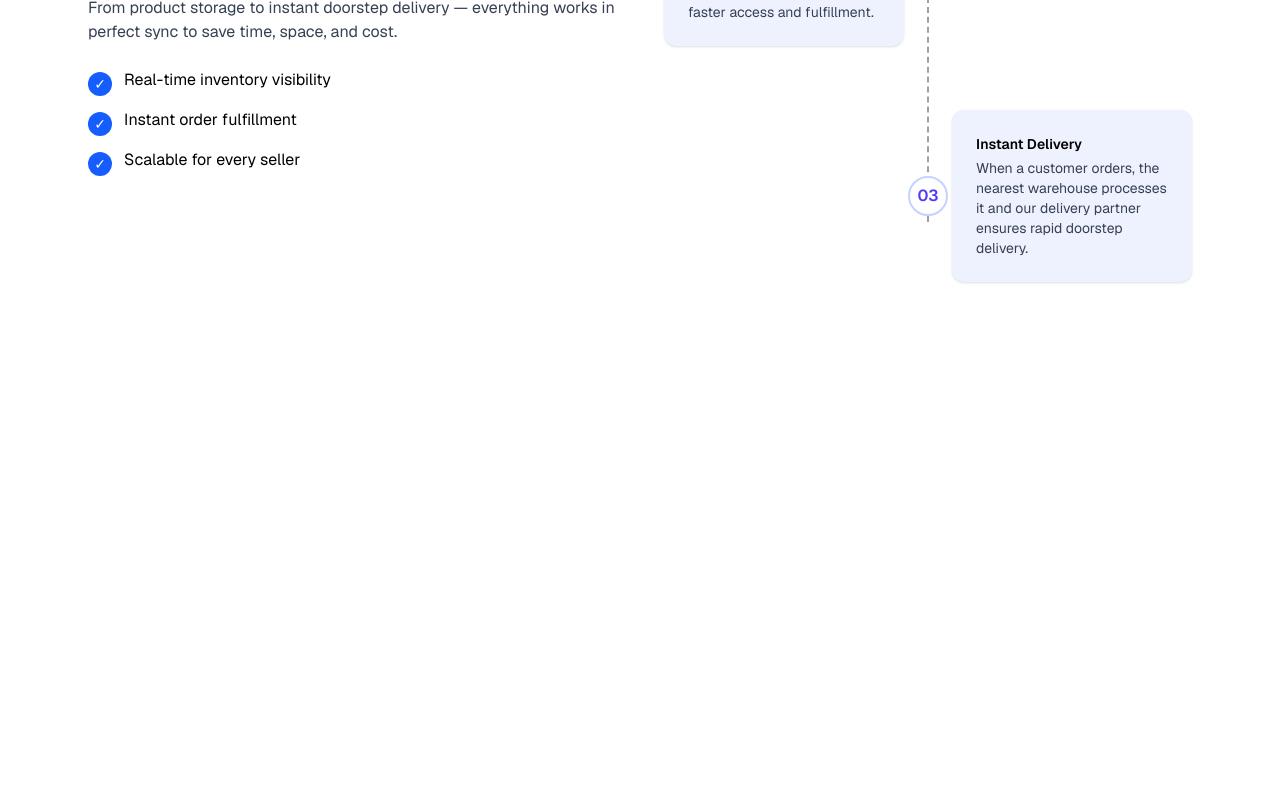
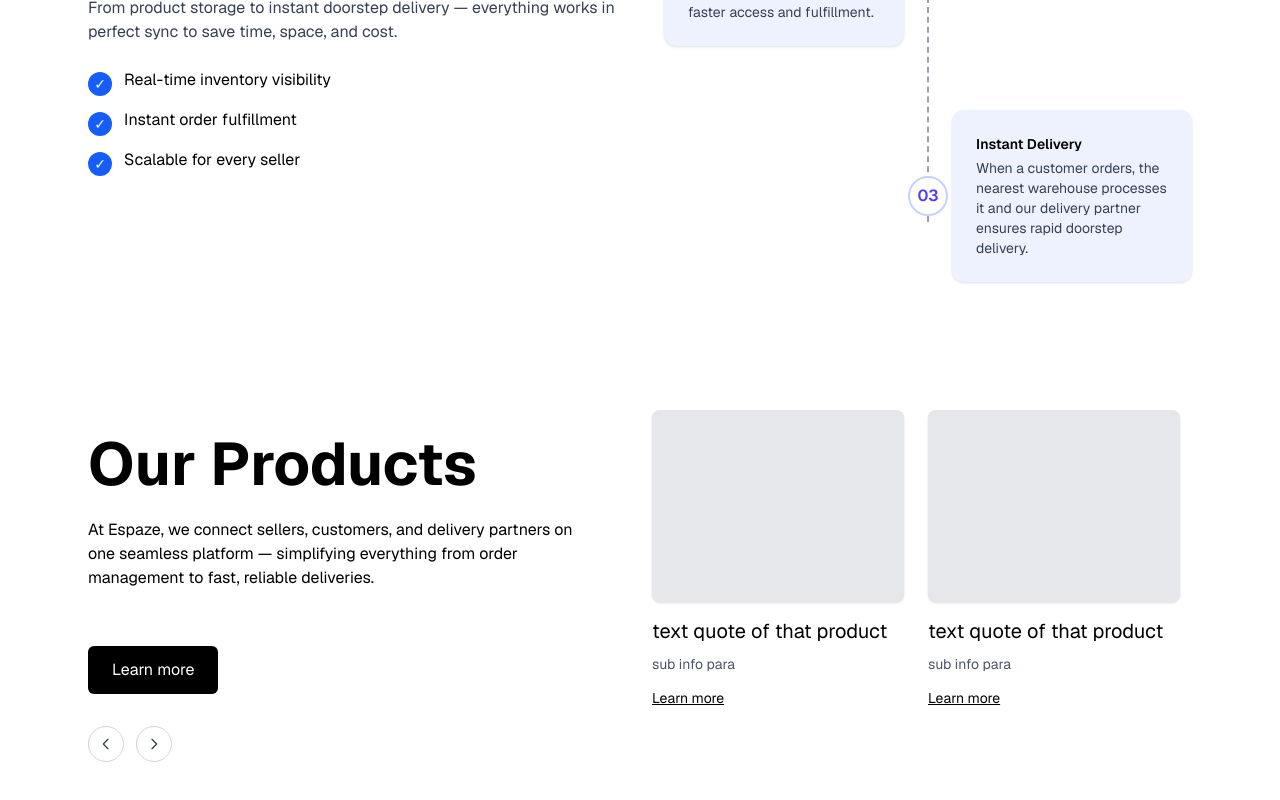
Before and after one commit to espazeindia/espazeLandingPage, a Next.js app: page / in a window 1280 px wide. Shown: the part 338-1138 px from the top of the page. Before the commit the page ends 800 px from the top, so only its background shows below. Built offline with nearby package versions, Linux system fonts and the light colour scheme.

Commit message:
made the product page with slide effect of the products

```diff
--- a/app/page.tsx
+++ b/app/page.tsx
@@ -1,10 +1,14 @@
 import Steps from "../component/steps";
+import Products from "../component/Products";
 
 export default function Home() {
   return (
     <div className="bg-white text-black font-sans">
-      <main className="w-full">
+      <main className="w-full overflow-x-hidden">
         <Steps />
+        <div className="pt-8">
+          <Products />
+        </div>
       </main>
     </div>
   );
--- /dev/null
+++ b/component/Products.tsx
@@ -0,0 +1,143 @@
+"use client";
+import React, { useState } from 'react';
+
+const PRODUCT_CARDS = [
+    {
+        id: "card1",
+        title: "text quote of that product",
+        description: "sub info para",
+    },
+    {
+        id: "card2",
+        title: "text quote of that product",
+        description: "sub info para",
+    },
+    {
+        id: "card3",
+        title: "text quote of that product",
+        description: "sub info para",
+    },
+    {
+        id: "card4",
+        title: "text quote of that product",
+        description: "sub info para",
+    },
+    {
+        id: "card5",
+        title: "text quote of that product",
+        description: "sub info para",
+    },
+    {
+        id: "card6",
+        title: "text quote of that product",
+        description: "sub info para",
+    },
+    {
+        id: "card7",
+        title: "text quote of that product",
+        description: "sub info para",
+    },
+    {
+        id: "card8",
+        title: "text quote of that product",
+        description: "sub info para",
+    },
+
+];
+
+export default function Products() {
+    const [currentIndex, setCurrentIndex] = useState(0);
+    const cardsPerView = 2;
+    const totalSlides = Math.ceil(PRODUCT_CARDS.length / cardsPerView);
+
+    const handleNext = () => {
+        setCurrentIndex((prev) => (prev + 1) % totalSlides);
+    };
+
+    const handlePrev = () => {
+        setCurrentIndex((prev) => (prev - 1 + totalSlides) % totalSlides);
+    };
+
+    const startIndex = currentIndex * cardsPerView;
+    const currentCards = PRODUCT_CARDS.slice(startIndex, startIndex + cardsPerView);
+
+    return (
+        <section className="min-h-screen flex items-start pt-20 pb-12">
+            <div className="w-full">
+                <div className="max-w-6xl mx-auto px-6 flex flex-col md:flex-row items-stretch">
+                    <div className="md:w-1/2 flex flex-col justify-start pr-8 md:pt-6">
+                        <h2 className="text-6xl font-bold text-black mb-6">Our Products</h2>
+                        <p className="text-base text-black mb-8 max-w-lg">
+                            At Espaze, we connect sellers, customers, and delivery partners on one seamless platform — simplifying
+                            everything from order management to fast, reliable deliveries.
+                        </p>
+                        <div className="mt-6">
+                            <a href="#" className="inline-block bg-black text-white px-6 py-3 text-base rounded-md">
+                                Learn more
+                            </a>
+                            <div className="flex items-center gap-3 mt-8">
+                                <button
+                                    onClick={handlePrev}
+                                    className="h-9 w-9 flex items-center justify-center rounded-full border border-gray-300 text-sm text-gray-700 hover:bg-gray-100 transition-colors"
+                                >
+                                    <svg xmlns="http://www.w3.org/2000/svg" className="h-4 w-4" fill="none" viewBox="0 0 24 24" stroke="currentColor">
+                                        <path strokeLinecap="round" strokeLinejoin="round" strokeWidth={2} d="M15 19l-7-7 7-7" />
+                                    </svg>
+                                </button>
+                                <button
+                                    onClick={handleNext}
+                                    className="h-9 w-9 flex items-center justify-center rounded-full border border-gray-300 text-sm text-gray-700 hover:bg-gray-100 transition-colors"
+                                >
+                                    <svg xmlns="http://www.w3.org/2000/svg" className="h-4 w-4" fill="none" viewBox="0 0 24 24" stroke="currentColor">
+                                        <path strokeLinecap="round" strokeLinejoin="round" strokeWidth={2} d="M9 5l7 7-7 7" />
+                                    </svg>
+                                </button>
+                            </div>
+                        </div>
+                    </div>
+
+                    <div className="md:w-1/2">
+                        <div className="relative w-full pt-6 md:pt-0 overflow-hidden">
+                            <div
+                                className="flex transition-transform duration-700 ease-in-out"
+                                style={{
+                                    // move by a fraction of 100% depending on total slides
+                                    transform: `translateX(-${currentIndex * (100 / totalSlides)}%)`,
+                                    width: `${totalSlides * 100}%`
+                                }}
+                            >
+                                {Array.from({ length: totalSlides }).map((_, slideIndex) => (
+                                    <div
+                                        key={slideIndex}
+                                        className="flex-none px-3"
+                                        style={{ width: `${100 / totalSlides}%` }}
+                                    >
+                                        <div className="w-full flex gap-6">
+                                            {PRODUCT_CARDS.slice(slideIndex * 2, slideIndex * 2 + 2).map((card) => (
+                                                <div key={card.id} className="w-1/2">
+                                                    <div className="flex flex-col items-start">
+                                                        {/* reduced image height to keep card size reasonable */}
+                                                        <div className="w-full h-48 bg-gray-200 rounded-lg shadow-sm" />
+                                                        <div className="mt-4 text-left">
+                                                            <h3 className="text-xl text-black leading-snug">{card.title}</h3>
+                                                            <p className="text-sm text-gray-600 mt-2">{card.description}</p>
+                                                        </div>
+                                                        <div className="mt-3">
+                                                            <a href="#" className="text-sm text-black underline hover:text-gray-600 transition-colors">
+                                                                Learn more
+                                                            </a>
+                                                        </div>
+                                                    </div>
+                                                </div>
+                                            ))}
+                                        </div>
+                                    </div>
+                                ))}
+                            </div>
+                        </div>
+                    </div>
+                </div>
+            </div>
+        </section>
+    );
+}
```
